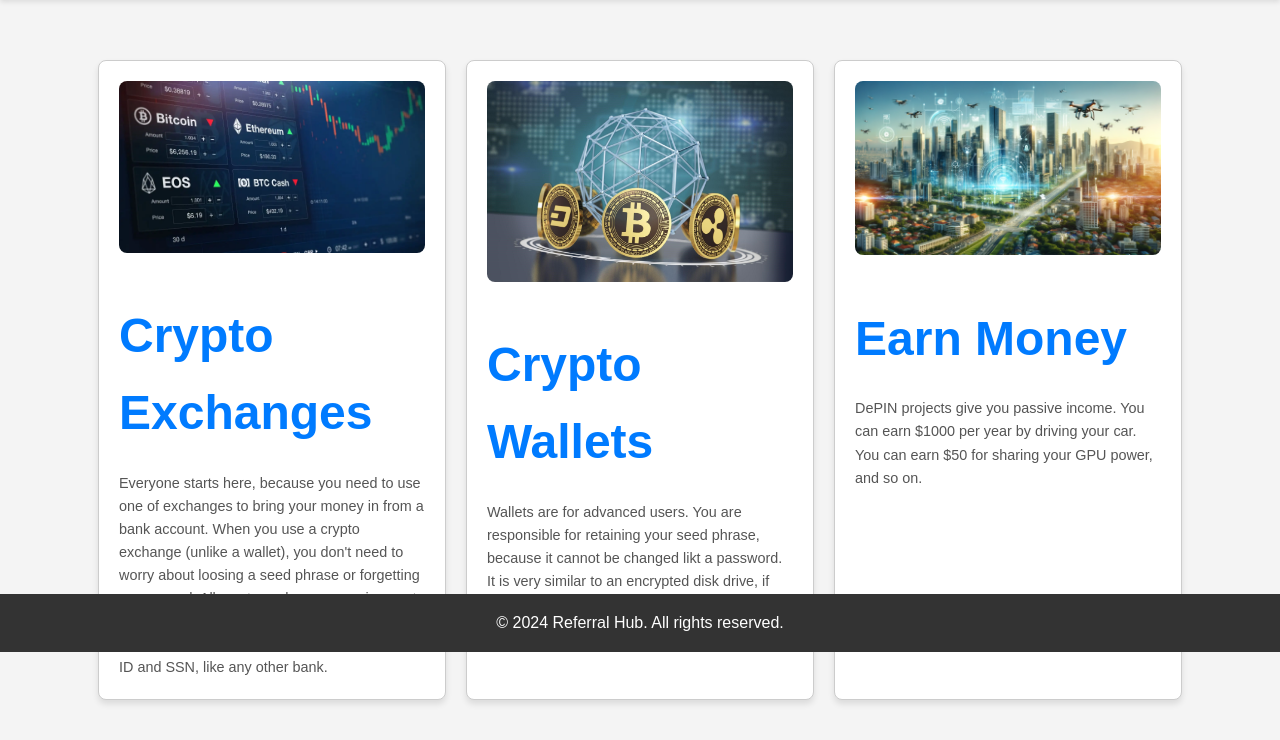
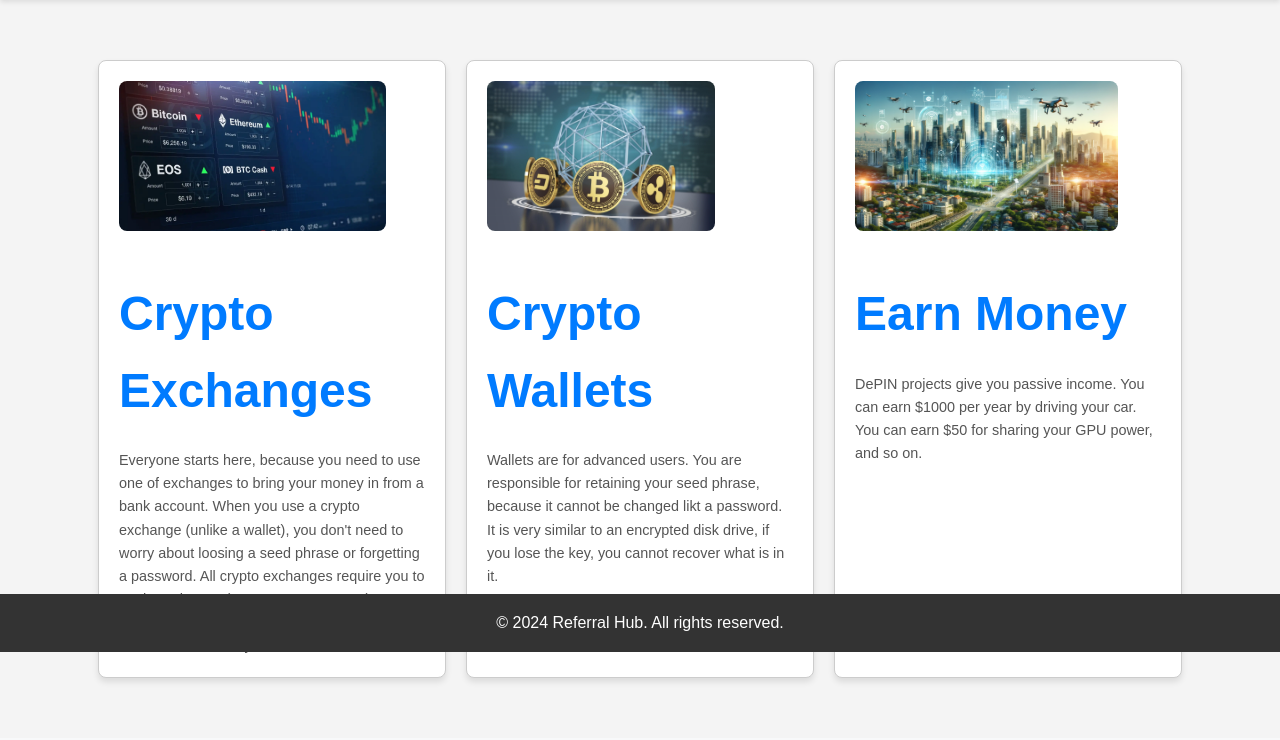
Before and after one commit to BusyStas/stasclub, a Flask app: page / in a window 1280 px wide. Shown: the part 148-888 px from the top of the page. After the commit the page ends 832 px from the top, so only its background shows below. Run offline with Flask 3, Linux system fonts and the light colour scheme.

Commit message:
index pics height equalize

```diff
--- a/templates/index.html
+++ b/templates/index.html
@@ -44,8 +44,8 @@
             background-color: #fff; /* Optional: Set background color */
         }
         .box img {
-            max-width: 100%;
-            height: auto;
+            height: 150px; /* Set a consistent height for all images */
+            width: auto; /* Maintain aspect ratio */
             border-radius: 8px;
             margin-bottom: 30px;
         }
```
